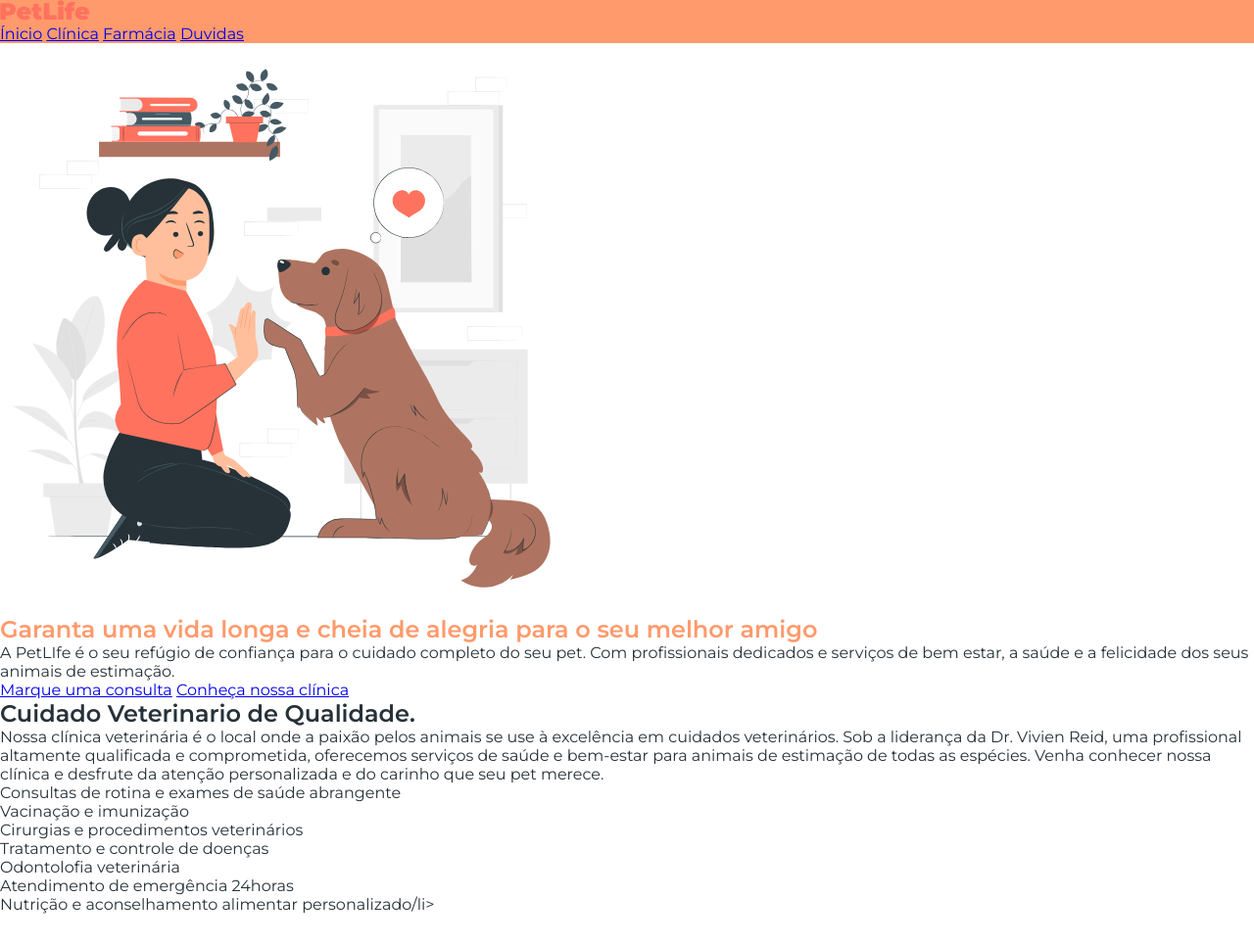
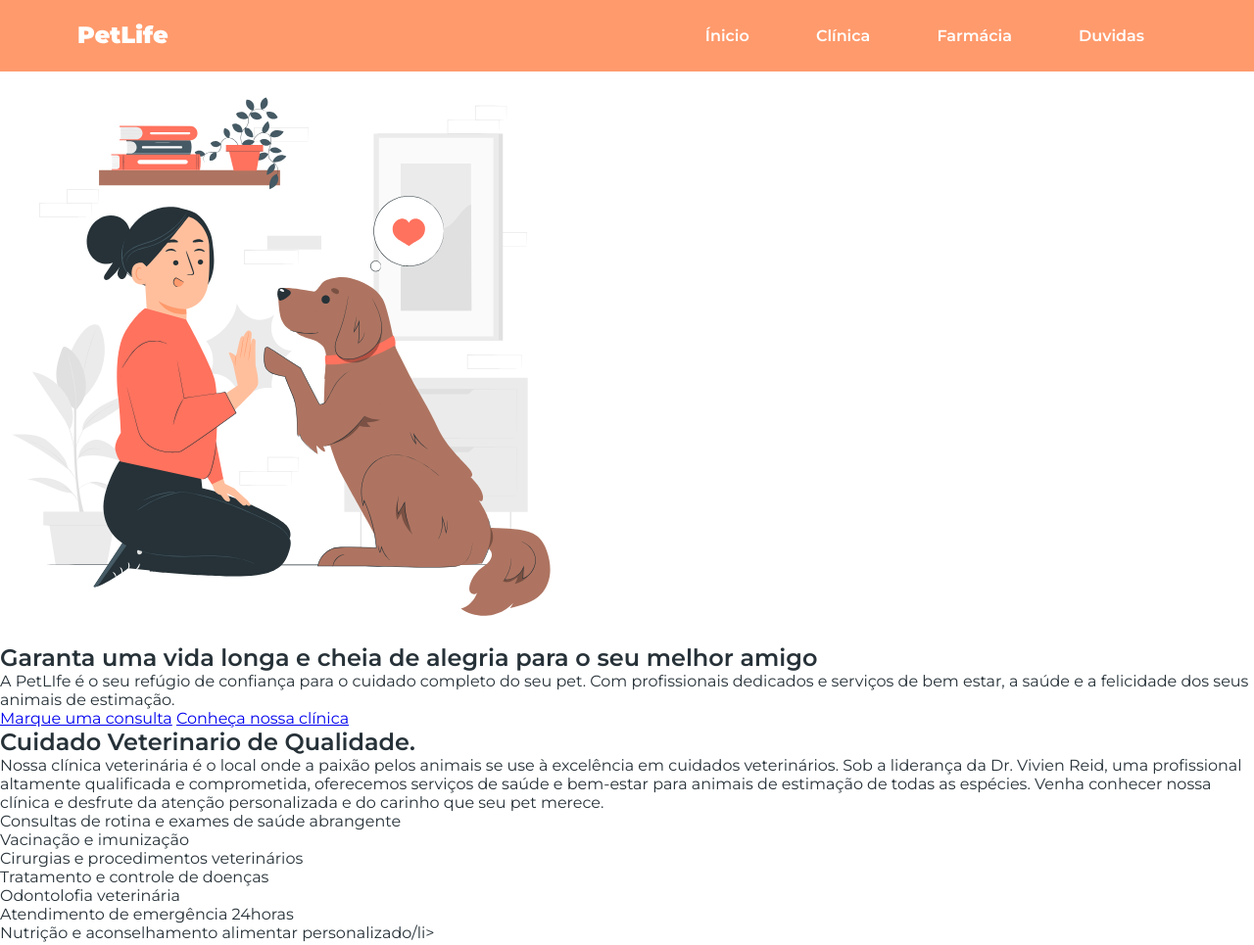
Before and after one commit to gabrielcamarate/landingpage-PetLife, a plain HTML site: page index.html in a window 1280 px wide. Shown: the top 965 px of the page at 98% size. Drawn offline with Linux system fonts and the light colour scheme.

Commit message:
Finalização da estilização do header

```diff
--- a/index.html
+++ b/index.html
@@ -16,7 +16,7 @@
 <body>
     <header>
         <a href="index.html">
-            <img src="images/logo.svg" alt="Logo PetLife">
+            <img src="images/logo-white.svg" alt="Logo PetLife">
         </a>
 
         <nav>
--- a/style.css
+++ b/style.css
@@ -13,10 +13,19 @@ body {
 
 header {
     background-color: #FF9A6C;
+    display: flex;
+    align-items: center;
+    justify-content: space-between ;
+    padding: 24px 80px;
+
 }
 
 
+header nav a {
+    color: white;
+    font-weight: 600;
+    text-decoration: none;
+    padding: 32px;
 
-h1 {
-    color: #FF9A6C;
+
 }
```
